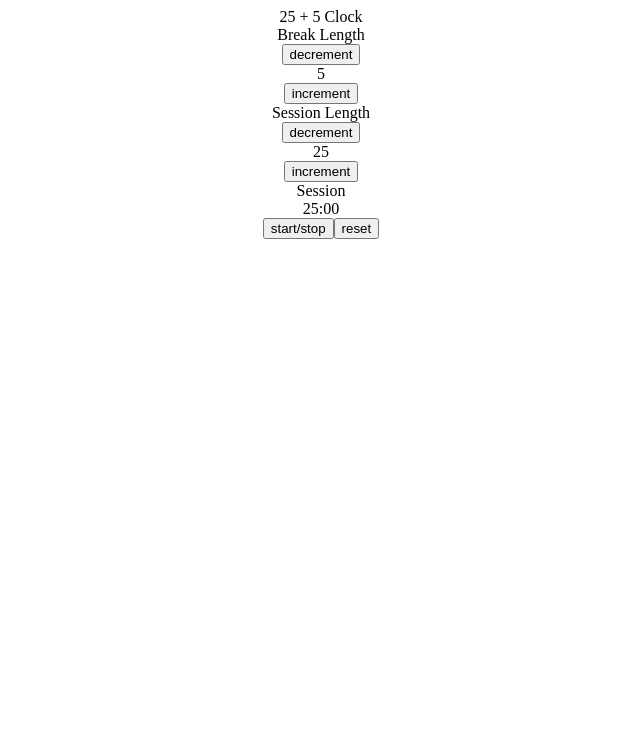
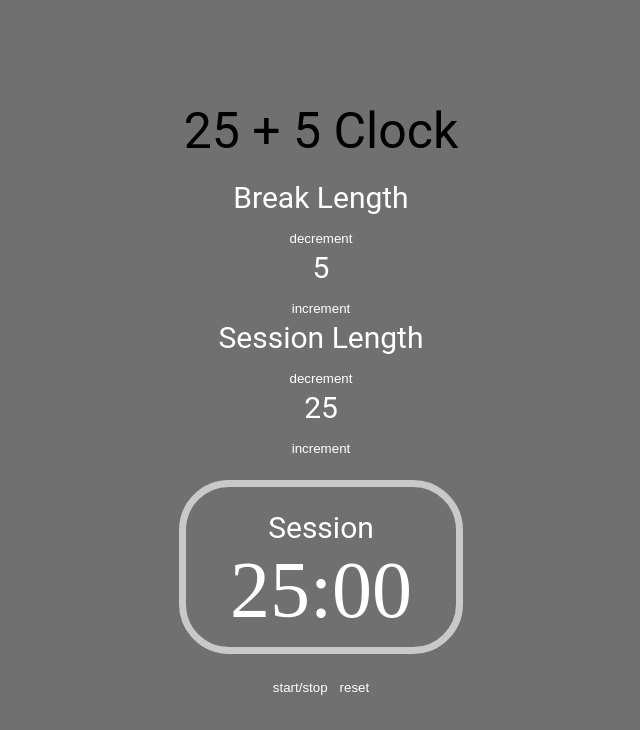
Before and after one commit to Ceddyp19/25-5-Clock, a React (Create React App) app in the folder app/: page / in a window 1280 px wide. Shown: the top 730 px of the page, without its empty margins (319-959 px from the left). Built offline with nearby package versions, Linux system fonts and the light colour scheme.

Commit message:
added styling, need more personalization though

```diff
--- a/app/src/App.css
+++ b/app/src/App.css
@@ -1,21 +1,96 @@
+
+/* Css from example project, need more personalization */
+
 body {
-text-align: center;
+  margin: 0;
+  font-family: 'Roboto', sans-serif;
+  font-size: 16px;
 }
 
-
-/*
-#container {
-  display: flexbox;
-  height: 100vh;
-  justify-content: center;
-  background-color: silver;
-  align-items: center;
-} */
-
-
-/* ody #container {
+h1 {
+  text-align: center;
+  margin-bottom: 1.5em;
+}
+h2 {
+  text-align: center;
+  color: rgb(204, 191, 191);
+  margin-bottom: 0;
+}
+body {
+  background: #707070;
+  color: white;
+  font-size: 30px;
+  text-align: center;
+}
+ body #container {
   display: flex;
   height: 100vh;
   justify-content: center;
   align-items: center;
-} */
+}
+ body #container #title {
+  font-size: 50px;
+  margin-bottom: 20px;
+  color: #000;
+}
+ body #container .length-control {
+  width: 250px;
+}
+ body #container button {
+  background: none;
+  outline: none;
+  border: none;
+  color: white;
+  cursor: pointer;
+}
+ body #container .btn-level,  body #container .length-control {
+  display: inline-block;
+}
+ body #container .btn-level .btn-level:nth-child(3),  body #container .length-control .btn-level:nth-child(3) {
+  width: 40px;
+}
+ body #container .timer {
+  border: 7px solid #c9c9c9;
+  margin: 20px auto 10px auto;
+  width: 270px;
+  height: 160px;
+  border-radius: 50px;
+  position: relative;
+}
+ body #container .timer .timer-wrapper {
+  position: absolute;
+  width: 190px;
+  height: 110px;
+  left: 50%;
+  top: 50%;
+  margin-left: -95px;
+  margin-top: -57px;
+}
+ body #container .timer #time-left {
+  font-family: digital;
+  font-size: 80px;
+}
+ body #container .timer .timer-control button:active {
+  color: #13353a;
+}
+@media screen and (max-width: 500px) {
+  #container {
+    transform: scale(0.8);
+    -webkit-transform: scale(0.8);
+    -moz-transform: scale(0.8);
+    -ms-transform: scale(0.8);
+    -o-transform: scale(0.8);
+ }
+}
+.author {
+  text-align: center;
+  font-family: Share Tech Mono, sans;
+  margin-top: 15px;
+  font-size: 14px;
+  color: #a50d0d;
+}
+.author a {
+  text-decoration: none;
+  color: #00264d;
+  line-height: 26px;
+}
```
